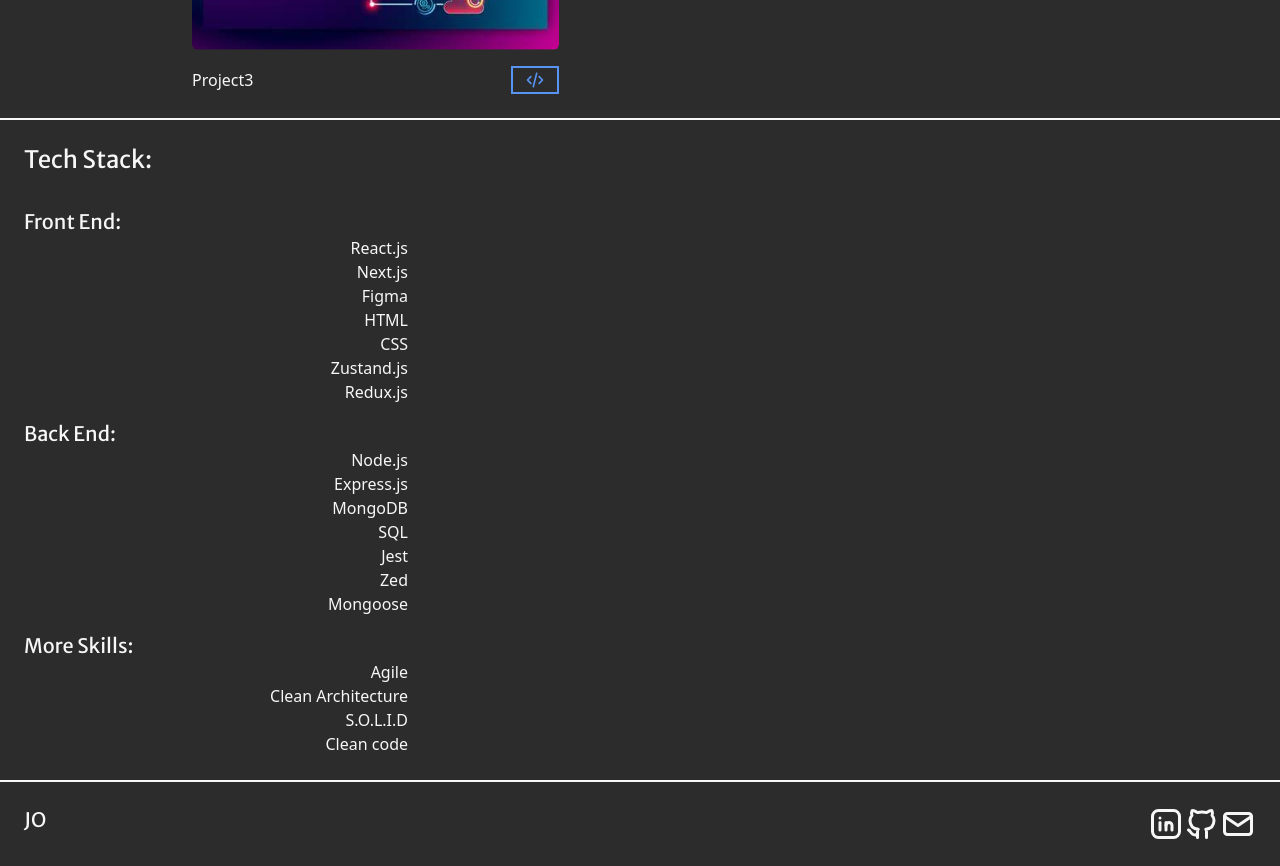
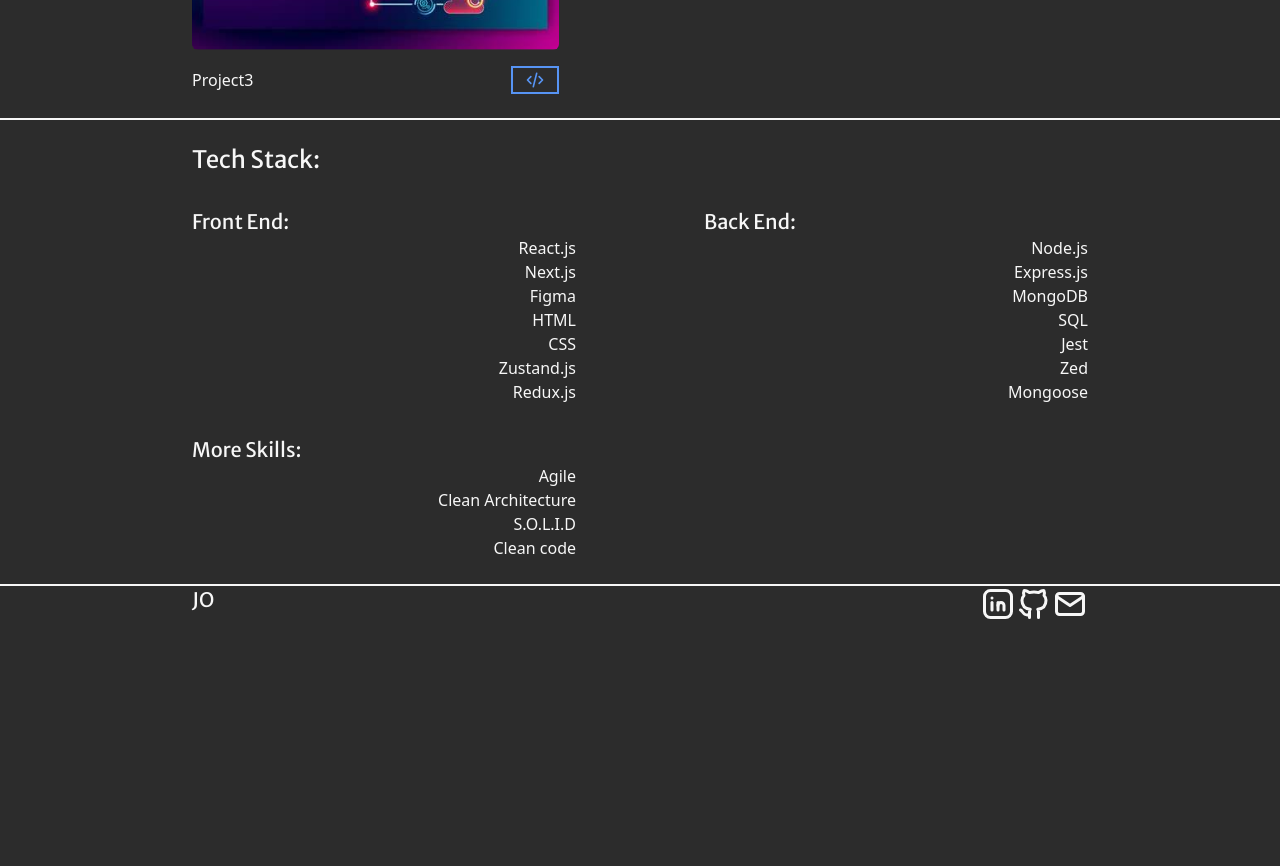
Before and after one commit to JoseOrtega02/portfolio2025, a React (Vite) app: page / in a window 1280 px wide. Shown: the part 1100-1966 px from the top of the page. After the commit the page ends 1722 px from the top, so only its background shows below. Built offline with nearby package versions, Linux system fonts and the light colour scheme; a web font is replaced by a local one.

Commit message:
view in desktop ready

```diff
--- a/src/components/footer/Footer.jsx
+++ b/src/components/footer/Footer.jsx
@@ -4,7 +4,7 @@ import Linkedin from "../Icons/Linkedin";
 
 export  function Footer() {
   return (
-    <div className="p-6 text-white flex justify-between">
+    <div className="p-6 text-white flex justify-between max-w-4xl md:mx-auto md:p-0">
         <h1 className="font-merriweatherSans text-xl ">JO</h1>
          <div className='flex flex-row justify-center'>
                     <Linkedin/>
--- a/src/components/techStack/TechStack.jsx
+++ b/src/components/techStack/TechStack.jsx
@@ -2,10 +2,13 @@
 
 export default function TechStack() {
   return (
-    <div className="p-6 border-white border-b-2 border-solid" id="techStack">
+    <div className=" border-white border-b-2 border-solid">
+
+
+    <div className="p-6 max-w-4xl mx-auto md:p-0 md:py-6" id="techStack">
         <h2 className="font-merriweatherSans text-2xl text-white">Tech Stack:</h2>
-        <div className="flex flex-col text-white mt-8 gap-4">
-            <div className="max-w-96">
+        <div className="flex flex-wrap text-white mt-8 justify-between md:gap-y-8 gap-4">
+            <div className="max-w-96 w-full">
                 <h3 className="font-merriweatherSans text-xl">Front End:</h3>
                 <ul className="text-end font-slabo text-base">
                     <li>React.js</li>
@@ -17,7 +20,7 @@ export default function TechStack() {
                     <li>Redux.js</li>
                 </ul>
             </div>
-            <div className="max-w-96">
+            <div className="max-w-96 w-full">
             <h3 className="font-merriweatherSans text-xl">Back End:</h3>
                 <ul className="text-end font-slabo text-base">
                     <li>Node.js</li>
@@ -29,7 +32,7 @@ export default function TechStack() {
                     <li>Mongoose</li>
                 </ul>
             </div>
-            <div className="max-w-96">
+            <div className="max-w-96 w-full">
             <h3 className="font-merriweatherSans text-xl">More Skills:</h3>
                 <ul className="text-end font-slabo text-base">
                     <li>Agile</li>
@@ -40,5 +43,6 @@ export default function TechStack() {
             </div>
         </div>
     </div>
+    </div>
   )
 }
```
